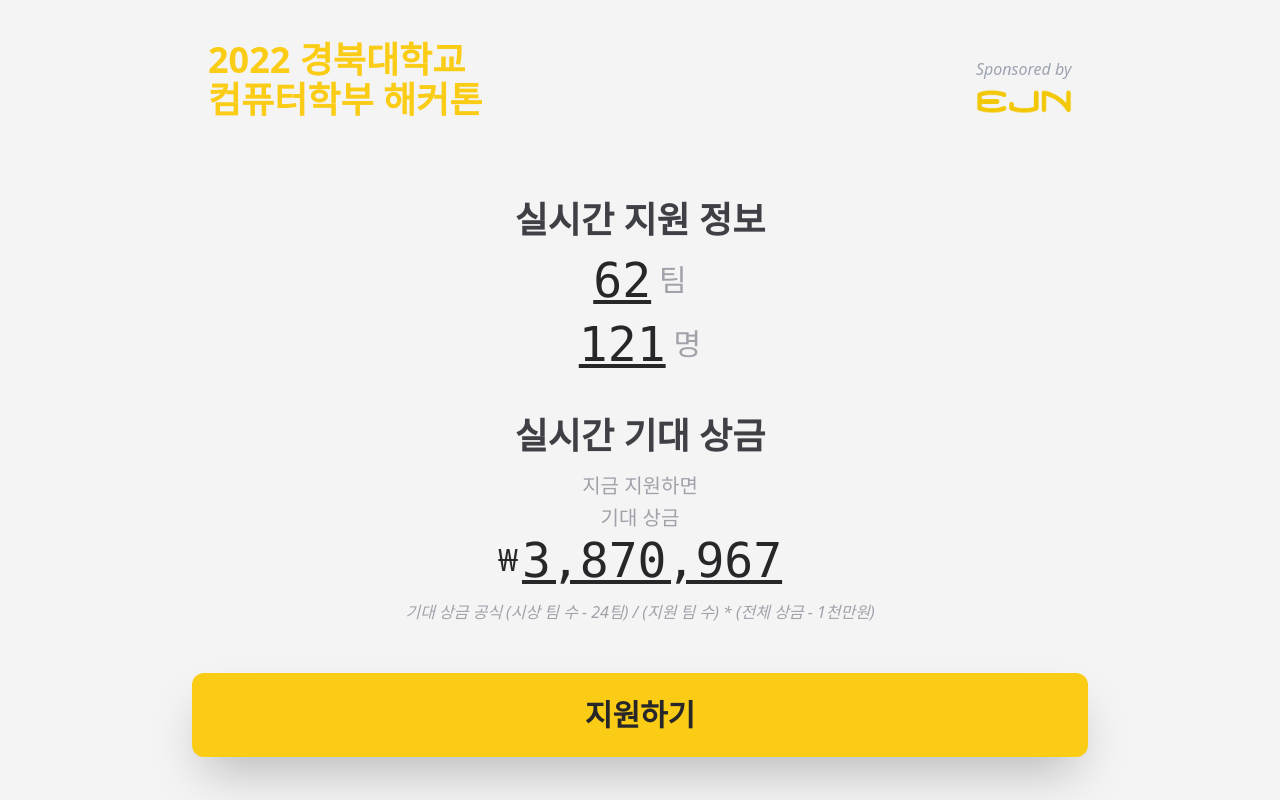
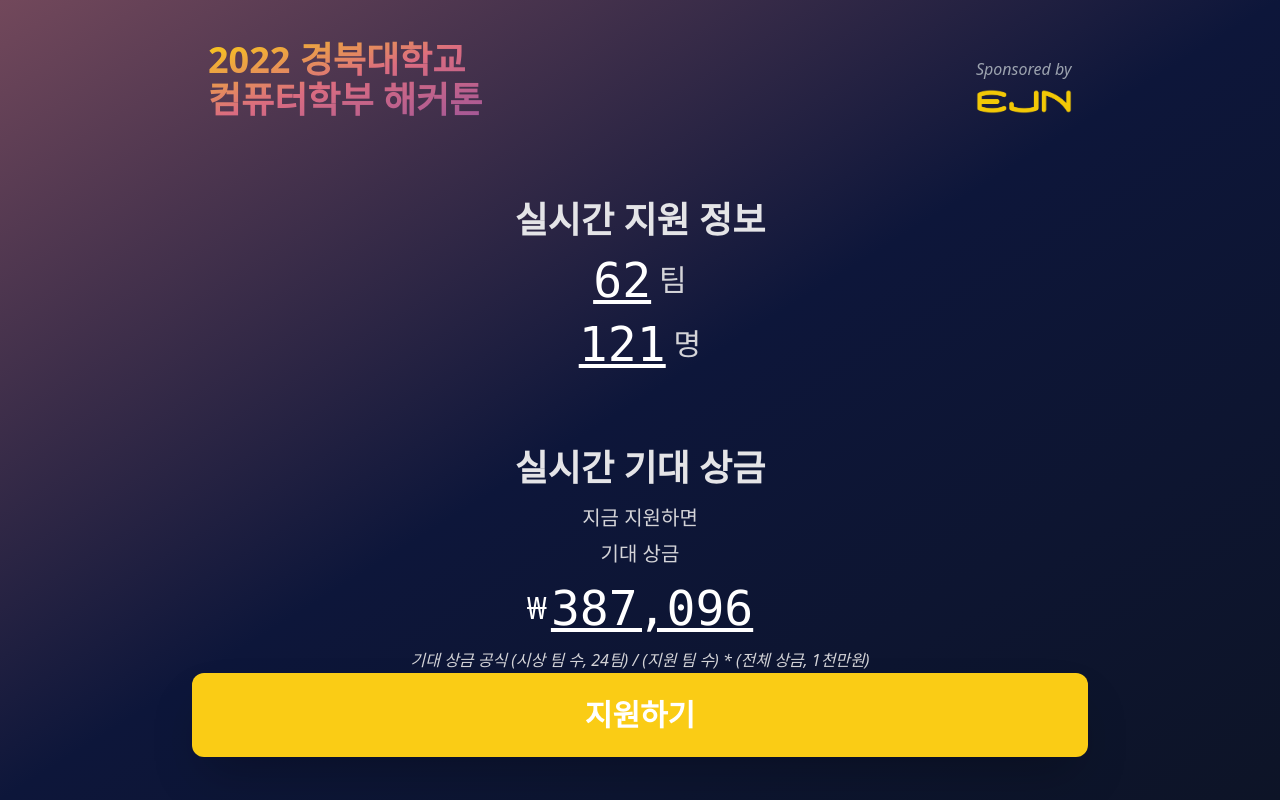
Before and after one commit to chaejunlee/cse-hackathon, a Next.js app: page / in a window 1280 px wide. Built offline with nearby package versions, Linux system fonts and the light colour scheme.

Commit message:
Changed: background color

```diff
--- /dev/null
+++ b/src/components/header.tsx
@@ -0,0 +1,28 @@
+import Image from "next/image";
+import Link from "next/link";
+
+const Header = () => {
+  return (
+    <>
+      <header className="flex flex-row max-w-4xl px-4 pt-4 mx-auto md:pt-10 md:items-end md:flex-row">
+        <h1 className="text-2xl font-bold sm:text-4xl grow">
+          <div className="bg-gradient-to-br text-transparent w-fit bg-clip-text from-yellow-400 via-[rgb(218,108,128)] to-[rgb(162,87,152)]">
+            2022 경북대학교
+            <br />
+            컴퓨터학부 해커톤
+          </div>
+        </h1>
+        <div className="flex flex-col self-end gap-2 w-fit">
+          <i className="text-xs text-gray-400 md:text-base">Sponsored by</i>
+          <Link href="https://ejn.gg/kr/">
+            <a className="self-end w-16 md:w-24">
+              <Image src="/ejn.png" alt="ejn logo" width="96px" height="25px" />
+            </a>
+          </Link>
+        </div>
+      </header>
+    </>
+  );
+};
+
+export default Header;
--- /dev/null
+++ b/src/pages/apply.tsx
@@ -0,0 +1,21 @@
+import Head from "next/head";
+import Header from "../components/header";
+
+const Apply = () => {
+  return (
+    <>
+      <Head>
+        <title>2022 경북대학교 컴퓨터학부 해커톤</title>
+        <meta
+          name="description"
+          content="2022년 경북대학교 컴퓨터학부 해커톤"
+        />
+        <link rel="icon" href="/favicon.ico" />
+      </Head>
+
+      <Header />
+    </>
+  );
+};
+
+export default Apply;
--- a/src/pages/index.tsx
+++ b/src/pages/index.tsx
@@ -12,6 +12,7 @@ import React, {
   useState,
 } from "react";
 import { clsx } from "clsx";
+import Header from "../components/header";
 
 const TeamContext = createContext<{
   team: number;
@@ -47,7 +48,7 @@ function AnimatingNumber({
   return (
     <div
       className={clsx(
-        "font-mono transition-all duration-500 ease-out flex text-zinc-800 underline justify-end",
+        "font-mono transition-all duration-500 ease-out flex text-white underline justify-end",
         count === 0
           ? "opacity-50 scale-50"
           : count === number
@@ -71,7 +72,7 @@ function CurrentlyEnrolledTeam(): JSX.Element {
       <div className="underline">
         <AnimatingNumber number={enrolled} speed={10} />
       </div>
-      <p className="text-3xl self-center text-zinc-400">팀</p>
+      <p className="self-center text-3xl text-zinc-300">팀</p>
     </div>
   );
 }
@@ -81,10 +82,10 @@ function CurrentlyEnrolledPeople(): JSX.Element {
 
   return (
     <div className="flex flex-row items-end gap-2 text-5xl">
-      <div className=" underline">
+      <div className="underline ">
         <AnimatingNumber number={enrolled.current} speed={8} />
       </div>
-      <p className="text-3xl self-center text-zinc-400">명</p>
+      <p className="self-center text-3xl text-zinc-300">명</p>
     </div>
   );
 }
@@ -92,8 +93,8 @@ function CurrentlyEnrolledPeople(): JSX.Element {
 function ApplyButton(): JSX.Element {
   return (
     <div className="fixed flex justify-center left-10 right-10 bottom-10">
-      <Link href="https://cse.knu.ac.kr">
-        <a className="flex justify-center w-full max-w-4xl py-6 text-3xl font-bold text-zinc-800 transition-colors duration-300 ease-in-out shadow-2xl cursor-pointer bg-yellow-400 rounded-xl hover:bg-yellow-600 hover:text-zinc-300 animate-bounce">
+      <Link href="/apply">
+        <a className="flex justify-center w-full max-w-4xl py-4 text-xl font-bold text-white transition-colors duration-300 ease-in-out bg-yellow-400 shadow-2xl cursor-pointer md:py-6 md:text-3xl rounded-xl hover:bg-yellow-600 hover:text-zinc-300 animate-bounce">
           지원하기
         </a>
       </Link>
@@ -115,52 +116,40 @@ const Home: NextPage = () => {
         <link rel="icon" href="/favicon.ico" />
       </Head>
 
-      <header className="flex flex-row max-w-4xl px-4 pt-4 md:pt-10 mx-auto md:items-end md:flex-row">
-        <h1 className="text-2xl font-bold text-yellow-400 sm:text-4xl grow">
-          <span className="block">2022 경북대학교</span>
-          <span className="block">컴퓨터학부 해커톤</span>
-        </h1>
-        <div className="flex flex-col self-end gap-2 w-fit">
-          <i className="text-gray-400 text-xs md:text-base">Sponsored by</i>
-          <Link href="https://ejn.gg/kr/">
-            <a className="w-16 md:w-24 self-end">
-              <Image src="/ejn.png" alt="ejn logo" width="96px" height="25px" />
-            </a>
-          </Link>
-        </div>
-      </header>
+      <Header />
+
       <main className="flex flex-col items-center justify-center max-w-2xl mx-auto pb-36 md:pb-0">
-        <section className="w-fit mx-auto pt-12 md:pt-20">
-          <div className="mx-auto w-fit text-zinc-500 flex flex-col justify-center items-center gap-4">
-            <h2 className="px-4 text-4xl font-semibold flex justify-center">
-              <span className="w-fit text-zinc-700">실시간 지원 정보</span>
+        <section className="pt-12 mx-auto w-fit md:pt-20">
+          <div className="flex flex-col items-center justify-center gap-4 mx-auto w-fit text-zinc-500">
+            <h2 className="flex justify-center px-4 text-4xl font-semibold">
+              <span className="w-fit text-zinc-200">실시간 지원 정보</span>
             </h2>
-            <div className="flex flex-col px-4 mx-auto gap-2 md:flex-row">
-              <div className="flex flex-col items-center gap-4 text-xl font-medium text-zinc-400 grow">
+            <div className="flex flex-col gap-2 px-4 mx-auto md:flex-row">
+              <div className="flex flex-col items-center gap-4 text-xl font-medium text-zinc-300 grow">
                 <CurrentlyEnrolledTeam />
                 <CurrentlyEnrolledPeople />
               </div>
             </div>
           </div>
-          <div className="pt-12 mx-auto w-fit text-zinc-500 flex flex-col justify-center items-center gap-4">
-            <h2 className="px-4 text-4xl font-semibold flex justify-center">
-              <span className="w-fit text-zinc-700">실시간 기대 상금</span>
+          <div className="flex flex-col items-center justify-center gap-4 pt-12 mx-auto md:pt-20 w-fit text-zinc-500">
+            <h2 className="flex justify-center px-4 text-4xl font-semibold">
+              <span className="w-fit text-zinc-200">실시간 기대 상금</span>
             </h2>
-            <div className="text-xl w-fit flex flex-col md:flex-col gap-1 text-zinc-400 items-center justify-center">
+            <div className="flex flex-col items-center justify-center gap-2 text-xl w-fit md:flex-col text-zinc-300">
               <p className="block md:inline w-fit">지금 지원하면</p>
               <p className="block md:inline w-fit">기대 상금</p>
-              <div className="flex flex-row gap-1 text-5xl font-medium text-zinc-800">
-                <p className="text-3xl self-center">₩</p>
-                <AnimatingNumber
-                  number={Math.floor((24 / team) * 10000000)}
-                  speed={2}
-                />
-              </div>
             </div>
-            <div className="flex flex-col md:flex-row gap-1 text-zinc-400 items-center justify-center italic">
+            <div className="flex flex-row gap-1 text-5xl font-medium text-white">
+              <p className="self-center text-3xl">₩</p>
+              <AnimatingNumber
+                number={Math.floor((24 / team) * 1000000)}
+                speed={2}
+              />
+            </div>
+            <div className="flex flex-col items-center justify-center gap-1 italic md:flex-row text-zinc-300">
               <p className="block md:inline w-fit">기대 상금 공식</p>
               <p className="block md:inline w-fit font-extralight">
-                (시상 팀 수 - 24팀) / (지원 팀 수) * (전체 상금 - 1천만원)
+                (시상 팀 수, 24팀) / (지원 팀 수) * (전체 상금, 1천만원)
               </p>
             </div>
           </div>
--- a/src/styles/globals.css
+++ b/src/styles/globals.css
@@ -2,6 +2,14 @@
 @tailwind components;
 @tailwind utilities;
 
+html {
+  @apply h-full bg-[rgb(13,20,39)];
+}
+
 body {
-  @apply bg-zinc-100 h-[100%];
+  @apply h-full;
 }
+
+#__next {
+  @apply bg-gradient-to-br from-[rgb(114,72,91)]  via-[#0D163A] to-[rgb(13,20,39)] h-[100%] bg-no-repeat;
+}
```
Also changed, not shown: 1 other file (tests, documents, lock files or other folders).
